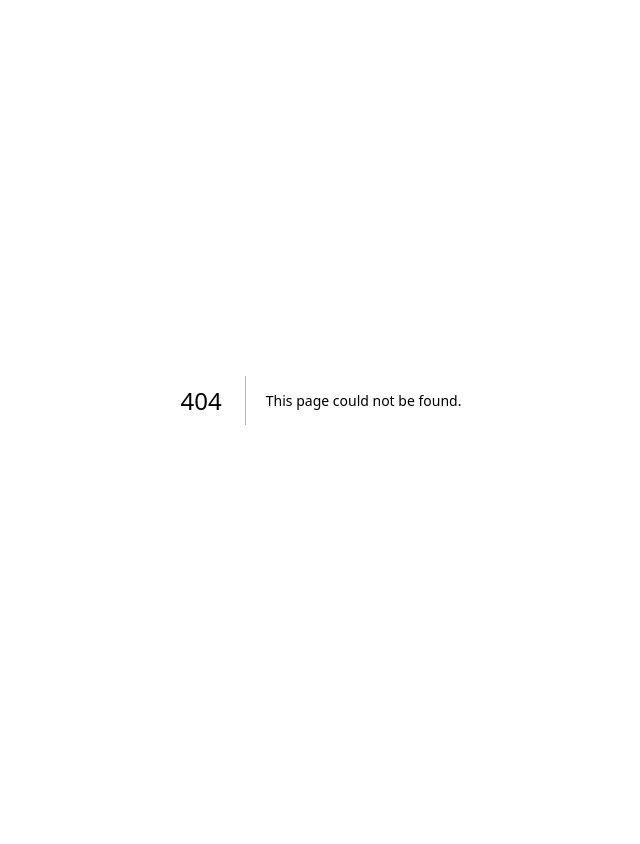
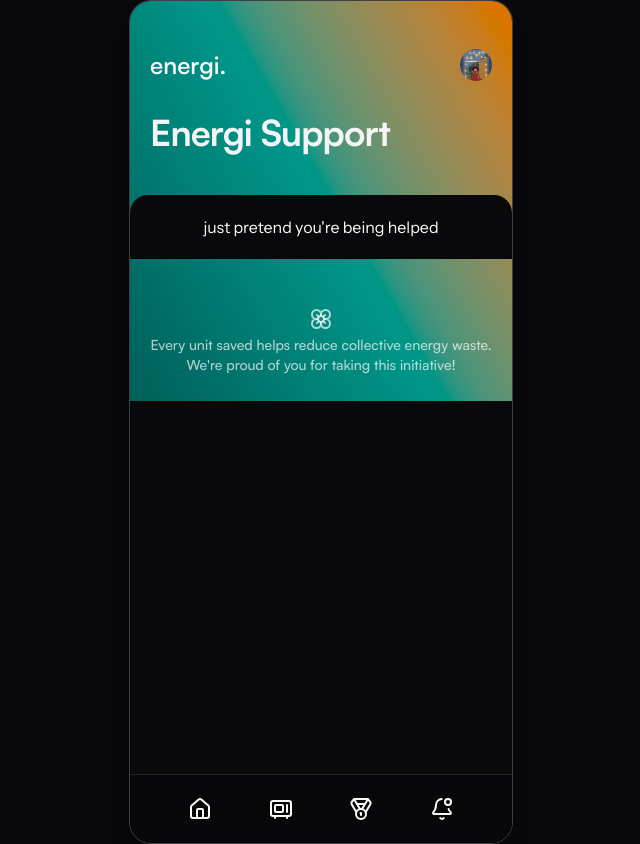
Before and after one commit to Voldemort271/energi, a Next.js app: page /support in a window 1280 px wide. Before the commit this address had no page. Shown: the whole page, without its empty margins (319-959 px from the left). Before the commit the page ends 800 px from the top, so only its background shows below. Built offline with nearby package versions, Linux system fonts and the light colour scheme.

Commit message:
Added support section (WIP)

```diff
--- a/app/(gradient-bg)/layout.tsx
+++ b/app/(gradient-bg)/layout.tsx
@@ -4,6 +4,7 @@ import React, { ReactNode, useEffect, useRef } from 'react';
 import Lenis from 'lenis';
 import Navbar from '@/components/root/navbar';
 import LogoBar from '@/components/root/logo-bar';
+import Footer from '@/components/root/footer';
 
 export default function MobileLayoutWithGradient({
 	children,
@@ -45,12 +46,13 @@ export default function MobileLayoutWithGradient({
 			className="bg-background relative z-0 h-screen w-screen overflow-y-scroll overscroll-none rounded-3xl shadow-xl sm:h-211 sm:w-sm sm:border sm:border-zinc-700"
 		>
 			{/*TODO: Colour border according to theme*/}
-			<div className="bg-background relative z-0 min-h-full pb-20 sm:pb-0">
+			<div className="bg-background relative z-0 min-h-full">
 				<div className="absolute -z-10 h-100 w-full bg-linear-60 from-teal-800 via-teal-600 to-amber-600" />
 				<div className="px-5 pt-12">
 					<LogoBar />
 				</div>
 				{children}
+				<Footer />
 			</div>
 			<div className="fixed bottom-0 z-50 w-full sm:sticky">
 				<Navbar />
--- a/app/(gradient-bg)/profile/page.tsx
+++ b/app/(gradient-bg)/profile/page.tsx
@@ -6,6 +6,7 @@ import AccountSelectMenu from '@/components/profile/account-selector';
 import { AvailableProfile, PROFILE_RECORDS } from '@/db/profiles';
 import PreferencesSection from '@/components/profile/preferences-section';
 import AccountSettingsSection from '@/components/profile/acc-settings-section';
+import DeclarationLinks from '@/components/profile/declarations-links';
 
 const ProfilePage = () => {
 	const [currUser, setCurrUser] = useState<AvailableProfile>('solarisxd');
@@ -33,6 +34,7 @@ const ProfilePage = () => {
 				<div className="flex w-full flex-col gap-2.5">
 					<AccountSettingsSection />
 				</div>
+				<DeclarationLinks />
 			</div>
 		</section>
 	);
--- /dev/null
+++ b/app/(gradient-bg)/support/page.tsx
@@ -0,0 +1,16 @@
+import React from 'react';
+
+const FAQPage = () => {
+	return (
+		<section className="flex h-full flex-col gap-2.5">
+			<div className="font-title px-5 py-8 text-4xl font-bold tracking-tight text-zinc-100">
+				Energi Support
+			</div>
+			<div className="bg-background flex flex-col items-center gap-5 rounded-t-2xl p-5">
+				just pretend you&apos;re being helped
+			</div>
+		</section>
+	);
+};
+
+export default FAQPage;
--- a/app/(root)/layout.tsx
+++ b/app/(root)/layout.tsx
@@ -4,6 +4,7 @@ import React, { ReactNode, useEffect, useRef } from 'react';
 import LogoBar from '@/components/root/logo-bar';
 import Lenis from 'lenis';
 import Navbar from '@/components/root/navbar';
+import Footer from '@/components/root/footer';
 
 export default function MobileLayout({
 	children,
@@ -47,7 +48,8 @@ export default function MobileLayout({
 			<div className="min-h-full p-5 pt-12 pb-20 sm:pb-5">
 				<LogoBar />
 				{children}
-				<div className="h-5" />
+				{/*<div className="h-5" />*/}
+				<Footer />
 			</div>
 			<div className="fixed bottom-0 z-50 w-full sm:sticky">
 				<Navbar />
--- a/components/leaderboard/leaderboard-list.tsx
+++ b/components/leaderboard/leaderboard-list.tsx
@@ -1,6 +1,5 @@
 import React from 'react';
 import { LeaderboardVariant, RANK_DATA } from '@/db/leaderboard-data';
-import { Flower } from 'lucide-react';
 
 interface ElementProps {
 	rank: number;
@@ -94,11 +93,6 @@ const LeaderboardList = ({ toggle }: ListProps) => {
 					})}
 				</>
 			)}
-			<div className="font-title text-foreground/70 pt-1s2 flex flex-col items-center justify-center gap-1 px-2.5 py-5 text-center text-sm font-medium">
-				<Flower size={24} />
-				Every unit saved helps reduce collective energy waste. We&apos;re proud
-				of you for taking this initiative!
-			</div>
 		</div>
 	);
 };
--- /dev/null
+++ b/components/profile/declarations-links.tsx
@@ -0,0 +1,29 @@
+import React from 'react';
+import Link from 'next/link';
+
+const DeclarationLinks = () => {
+	return (
+		<div className="font-title text-foreground/70 flex w-full flex-col items-center justify-center text-sm font-medium">
+			<Link
+				href={'/support/privacy-policy'}
+				className="hover:text-foreground cursor-pointer transition-all"
+			>
+				Privacy Policy
+			</Link>
+			<Link
+				href={'/support/terms-and-conditions'}
+				className="hover:text-foreground cursor-pointer transition-all"
+			>
+				Terms and Conditions
+			</Link>
+			<Link
+				href={'/support'}
+				className="hover:text-foreground cursor-pointer transition-all"
+			>
+				FAQ and Support
+			</Link>
+		</div>
+	);
+};
+
+export default DeclarationLinks;
--- /dev/null
+++ b/components/root/footer.tsx
@@ -0,0 +1,14 @@
+import React from 'react';
+import { Flower } from 'lucide-react';
+
+const Footer = () => {
+	return (
+		<div className="font-title text-foreground/70 flex flex-col items-center justify-center gap-1 px-2.5 py-5 pt-12 text-center text-sm font-medium">
+			<Flower size={24} />
+			Every unit saved helps reduce collective energy waste. We&apos;re proud of
+			you for taking this initiative!
+		</div>
+	);
+};
+
+export default Footer;
```
